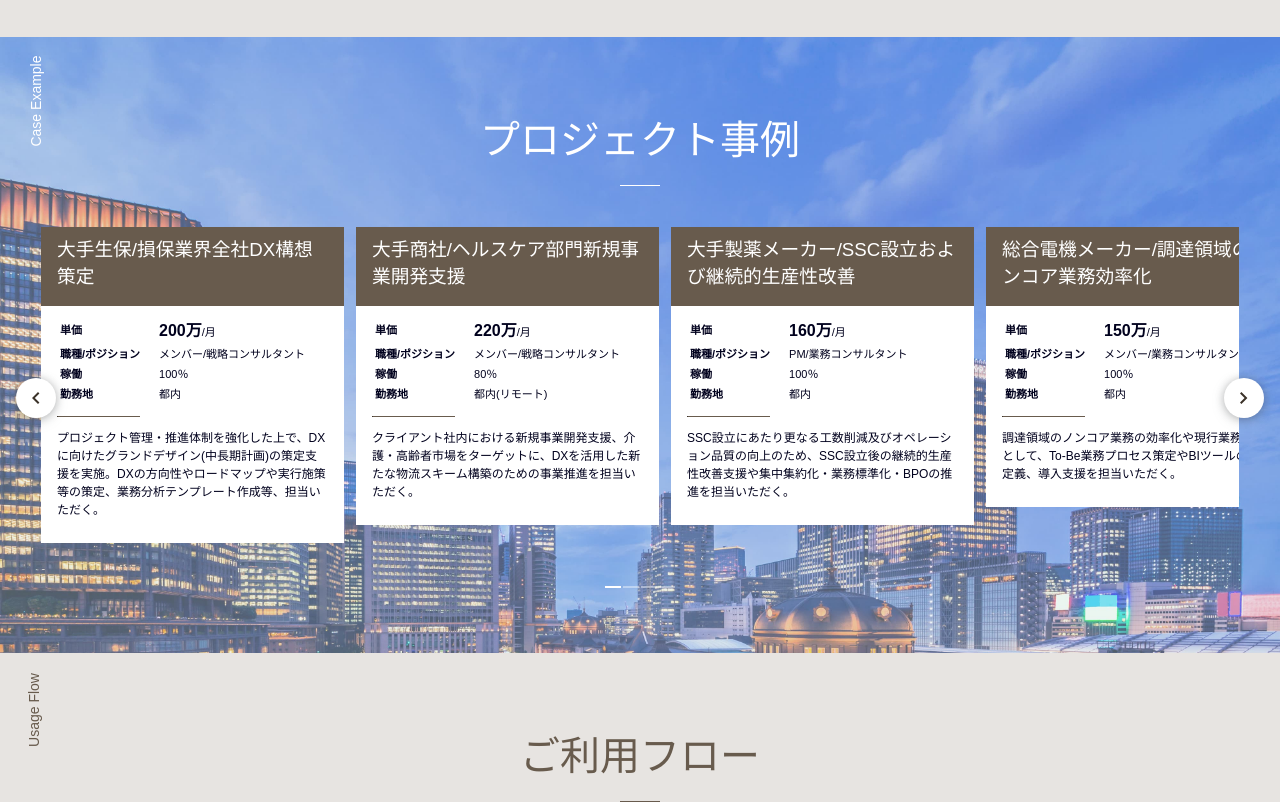
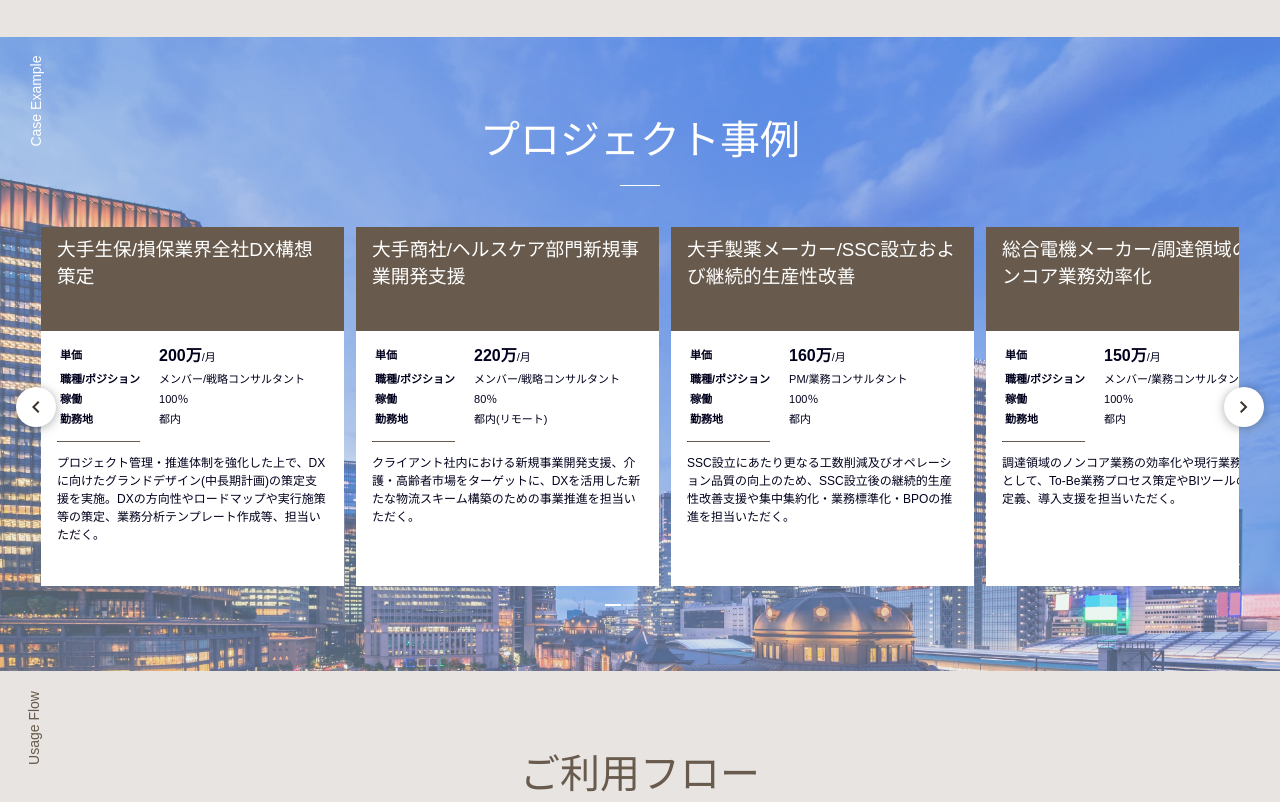
Before and after one commit to shidara/foRPro, a PHP site: page / in a window 1280 px wide. Shown: the part 3005-3807 px from the top of the page. Run offline with PHP 8.4, Linux system fonts and the light colour scheme; some libraries are stand-ins or nearby versions.

Commit message:
carousel 高さ調整

```diff
--- a/css/pcStyle.css
+++ b/css/pcStyle.css
@@ -150,7 +150,8 @@
   padding-bottom: 0;
 }
 
-#section5 .section5__carouselItem {
+#section5 .section5__carouselTitle {
+  min-height: 104px;
 }
 
 /* section6 */
--- a/css/style.css
+++ b/css/style.css
@@ -325,18 +325,16 @@
 
 #section5 .section5__carouselTitle {
   box-sizing: border-box;
-  min-height: 66px;
+  min-height: 70px;
   padding: 10px 16px 16px;
   color: #fff;
   background-color: #685b4d;
   line-height: 1.4;
 }
-
 #section5 .section5__carouselTitle h3 {
   font-weight: normal;
   margin: 0;
 }
-
 #section5 .section5__carouselContents {
   padding: 8px 16px 16px;
 }
@@ -366,6 +364,7 @@
 
 #section5 .section5__summary {
   font-size: 12px;
+  min-height: 108px;
 }
 
 /* section6 */
```
